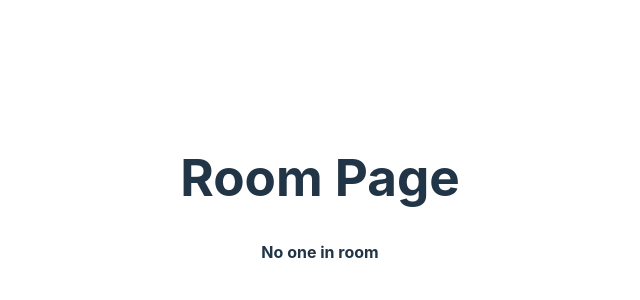
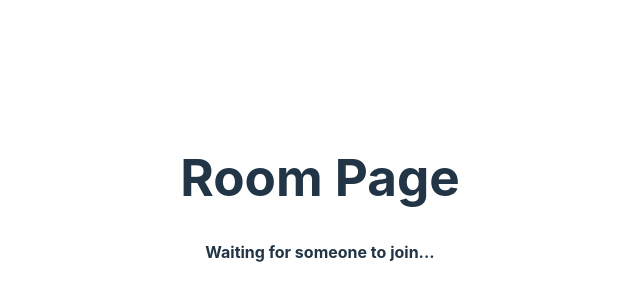
Before and after one commit to VishalHarindrakumar/rtc-p2p, a React (Vite) app in the folder client/: page /room/1 in a window 1280 px wide. Shown: the part 200-500 px from the top of the page, without its empty margins (320-960 px from the left). Built offline with nearby package versions, Linux system fonts and the light colour scheme; no server answers.

Commit message:
Updated with Queue Handling

```diff
--- a/client/src/screens/Room.jsx
+++ b/client/src/screens/Room.jsx
@@ -10,6 +10,7 @@ const RoomPage = () => {
   const [remoteSocketId, setRemoteSocketId] = useState(null);
   const [myStream, setMyStream] = useState();
   const [remoteStream, setRemoteStream] = useState();
+  const [isQueued, setIsQueued] = useState(false);
 
   const handleUserJoined = useCallback(({ uid, id }) => {
     console.log(`UserID ${uid} joined room`);
@@ -19,8 +20,17 @@ const RoomPage = () => {
   const handleUserLeft = useCallback(() => {
     setRemoteSocketId(null);
     setRemoteStream(null);
-    navigate('/');
-  }, [navigate]);
+    // Don't navigate to lobby, wait for potential new connection
+  }, []);
+
+  const handleUserConnected = useCallback(({ to }) => {
+    setRemoteSocketId(to);
+    setIsQueued(false);
+  }, []);
+
+  const handleRoomQueued = useCallback(() => {
+    setIsQueued(true);
+  }, []);
 
   const handleCallUser = useCallback(async () => {
     const stream = await navigator.mediaDevices.getUserMedia({
@@ -97,6 +107,8 @@ const RoomPage = () => {
   useEffect(() => {
     socket.on("user:joined", handleUserJoined);
     socket.on("user:left", handleUserLeft);
+    socket.on("user:connected", handleUserConnected);
+    socket.on("room:queued", handleRoomQueued);
     socket.on("incomming:call", handleIncommingCall);
     socket.on("call:accepted", handleCallAccepted);
     socket.on("peer:nego:needed", handleNegoNeedIncomming);
@@ -105,6 +117,8 @@ const RoomPage = () => {
     return () => {
       socket.off("user:joined", handleUserJoined);
       socket.off("user:left", handleUserLeft);
+      socket.off("user:connected", handleUserConnected);
+      socket.off("room:queued", handleRoomQueued);
       socket.off("incomming:call", handleIncommingCall);
       socket.off("call:accepted", handleCallAccepted);
       socket.off("peer:nego:needed", handleNegoNeedIncomming);
@@ -114,6 +128,8 @@ const RoomPage = () => {
     socket,
     handleUserJoined,
     handleUserLeft,
+    handleUserConnected,
+    handleRoomQueued,
     handleIncommingCall,
     handleCallAccepted,
     handleNegoNeedIncomming,
@@ -123,7 +139,11 @@ const RoomPage = () => {
   return (
     <div>
       <h1>Room Page</h1>
-      <h4>{remoteSocketId ? "Connected" : "No one in room"}</h4>
+      {isQueued ? (
+        <h4>You are in queue. Please wait...</h4>
+      ) : (
+        <h4>{remoteSocketId ? "Connected" : "Waiting for someone to join..."}</h4>
+      )}
       {myStream && <button onClick={sendStreams}>Send Stream</button>}
       {remoteSocketId && <button onClick={handleCallUser}>CALL</button>}
       {myStream && (
```
